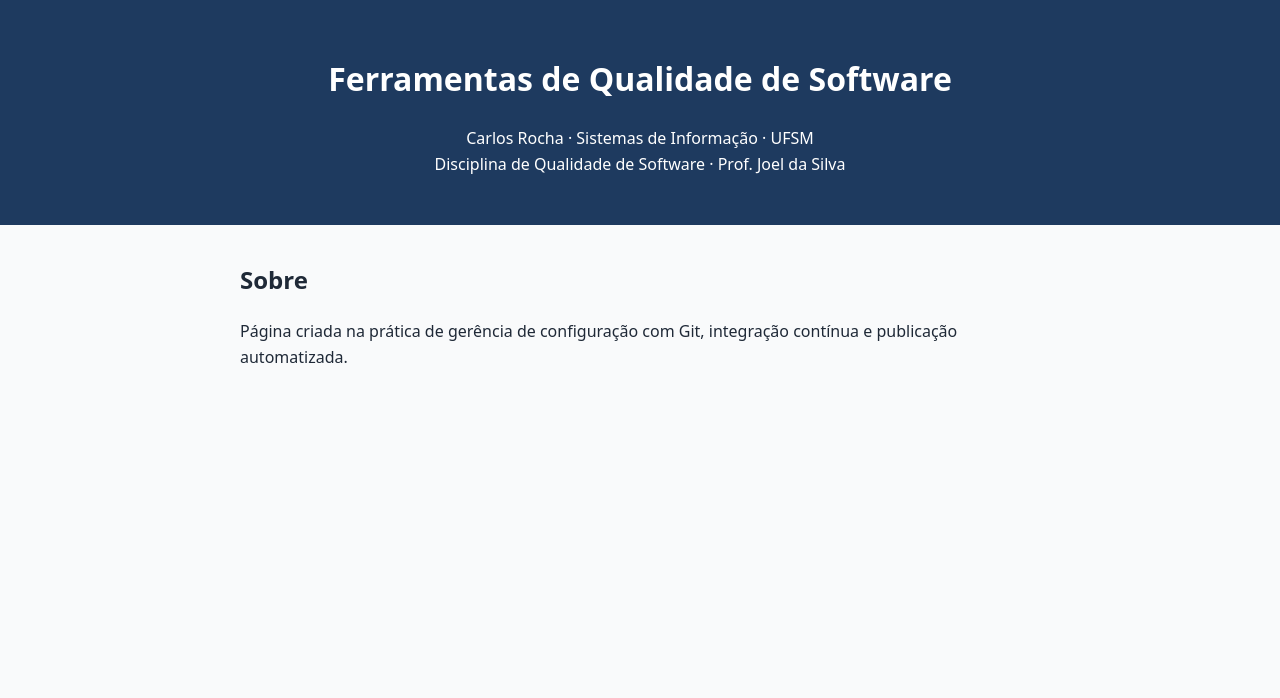
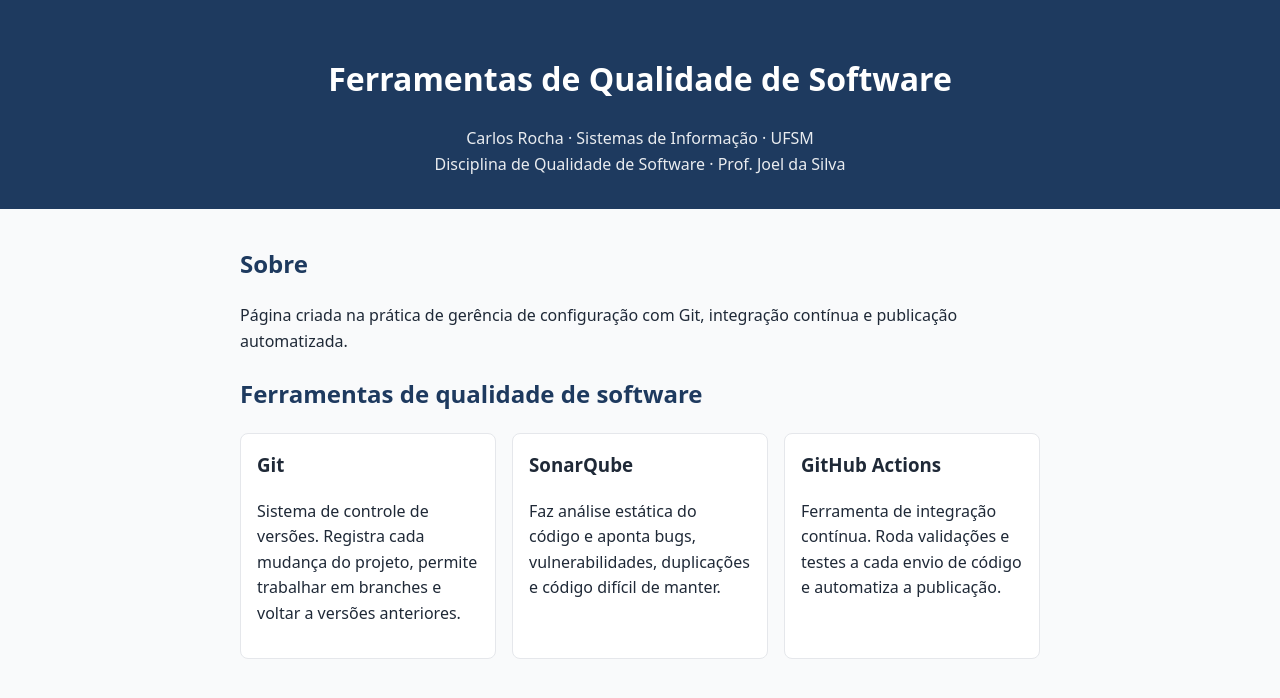
Before and after one commit to carloseduardorocha/tr6-carlos-rocha, a plain HTML site: page public/index.html in a window 1280 px wide. Drawn offline with Linux system fonts and the light colour scheme.

Commit message:
Atualiza conteúdo e estilos da página

```diff
--- a/public/index.html
+++ b/public/index.html
@@ -23,6 +23,33 @@
         integração contínua e publicação automatizada.
       </p>
     </section>
+
+    <section>
+      <h2>Ferramentas de qualidade de software</h2>
+      <div class="cards">
+        <article class="card">
+          <h3>Git</h3>
+          <p>
+            Sistema de controle de versões. Registra cada mudança do projeto,
+            permite trabalhar em branches e voltar a versões anteriores.
+          </p>
+        </article>
+        <article class="card">
+          <h3>SonarQube</h3>
+          <p>
+            Faz análise estática do código e aponta bugs, vulnerabilidades,
+            duplicações e código difícil de manter.
+          </p>
+        </article>
+        <article class="card">
+          <h3>GitHub Actions</h3>
+          <p>
+            Ferramenta de integração contínua. Roda validações e testes a cada
+            envio de código e automatiza a publicação.
+          </p>
+        </article>
+      </div>
+    </section>
   </main>
 </body>
 </html>
--- a/public/style.css
+++ b/public/style.css
@@ -18,3 +18,29 @@ main {
   margin: 0 auto;
   padding: 1rem;
 }
+
+h2 {
+  color: #1e3a5f;
+}
+
+.identificacao {
+  margin: 0.5rem 0 0;
+  opacity: 0.9;
+}
+
+.cards {
+  display: grid;
+  grid-template-columns: repeat(auto-fit, minmax(220px, 1fr));
+  gap: 1rem;
+}
+
+.card {
+  padding: 1rem;
+  background: #fff;
+  border: 1px solid #e5e7eb;
+  border-radius: 8px;
+}
+
+.card h3 {
+  margin-top: 0;
+}
```
